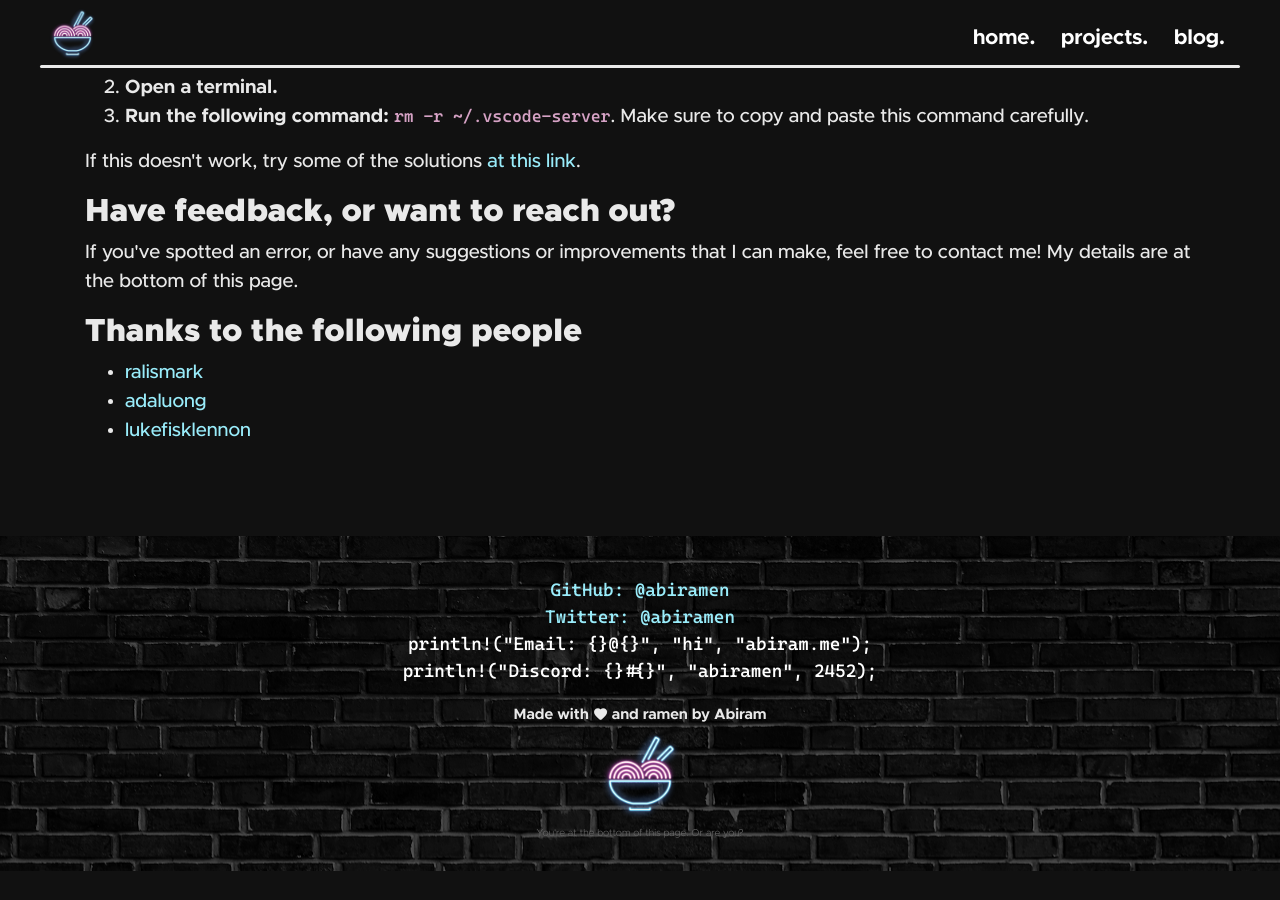
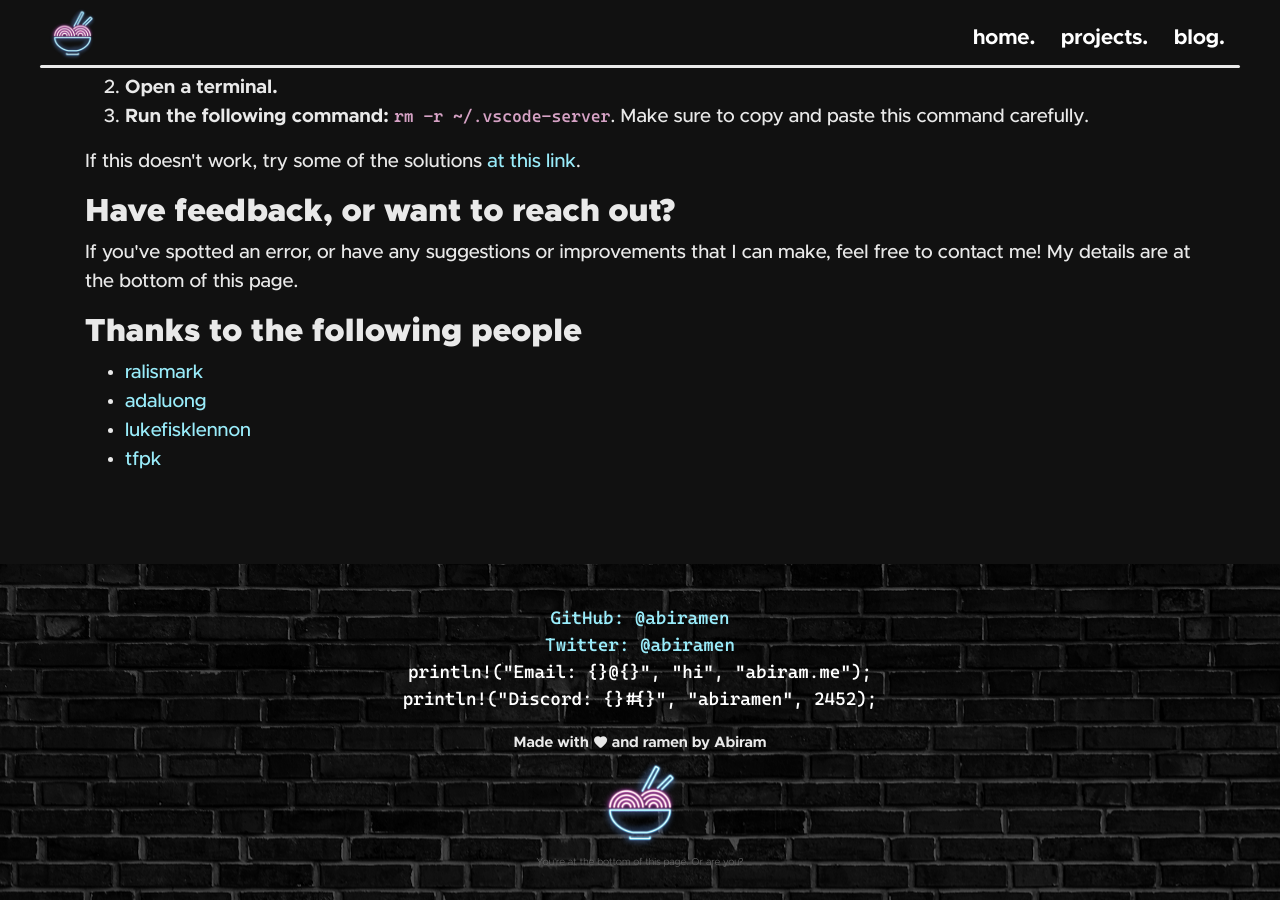
Before and after one commit to jeffreydyao/abiramen.github.io, a Jekyll site: the page built from _posts/2020-09-18-vscode-and-cse.html, in a window 1280 px wide and 900 px high, scrolled down 6727 px. Built offline with Jekyll 4.4.1, drawn with Linux system fonts in a browser that asks for light colours; nearby versions of some CDN libraries; before the commit the page ends 7598 px from its top, so only the background shows below that.

Commit message:
Add acknowledgement

```diff
--- a/_posts/2020-09-18-vscode-and-cse.html
+++ b/_posts/2020-09-18-vscode-and-cse.html
@@ -305,6 +305,7 @@
     <li><a href="https://github.com/ralismark">ralismark</a></li>
     <li><a href="https://github.com/adaluong">adaluong</a></li>
     <li><a href="https://github.com/lukefisklennon">lukefisklennon</a></li>
+    <li><a href="https://github.com/tfpk">tfpk</a></li>
 
 </ul>
 
```
